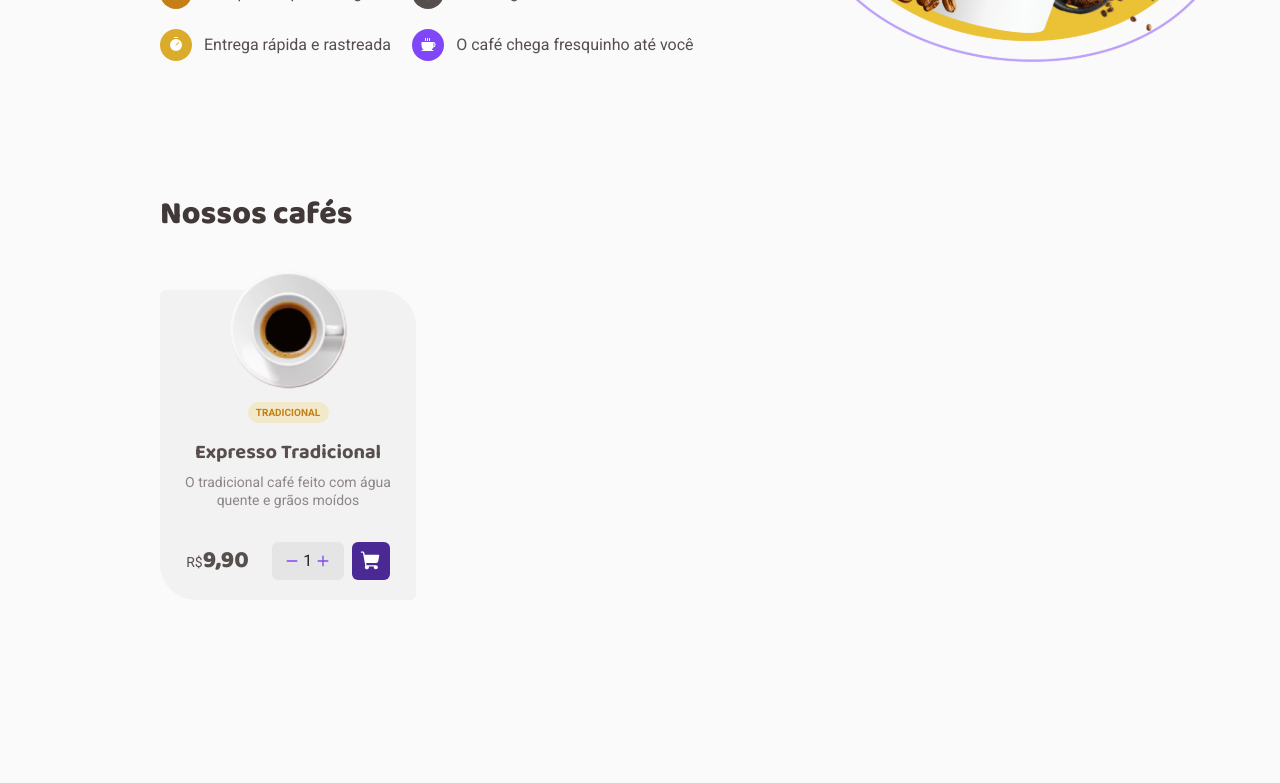
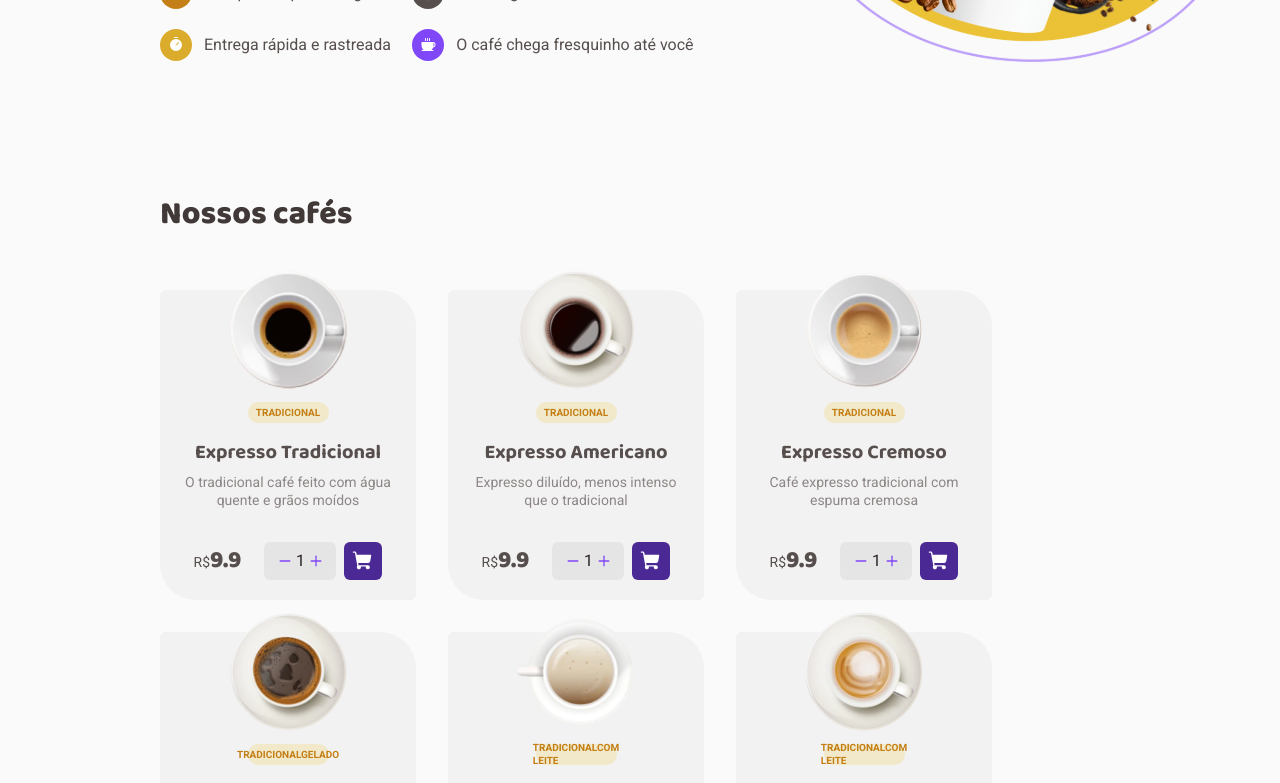
Before and after one commit to eoSalinas/coffee-delivery, a React (Vite) app: page / in a window 1280 px wide. Shown: the part 486-1269 px from the top of the page. Before the commit the page ends 1243 px from the top, so only its background shows below. Built offline with nearby package versions, Linux system fonts and the light colour scheme.

Commit message:
Product card - Mapping all coffees

```diff
--- a/src/pages/home/components/Product/index.tsx
+++ /dev/null
@@ -1,52 +0,0 @@
-import { CartButton } from '../../../../styles/buttons'
-import {
-  ButtonsContainer,
-  CartControlContainer,
-  ProductContainer,
-  ProductTag,
-} from './style'
-import { Minus, Plus, ShoppingCart } from 'phosphor-react'
-import expressoTradicionalIMG from '../../../../assets/coffees/expresso-tradicional.svg'
-import { useState } from 'react'
-
-export function Product() {
-  const [coffeeAmount, setCoffeeAmount] = useState(1)
-
-  function handleAddOne() {
-    if (coffeeAmount < 100) {
-      setCoffeeAmount((state) => state + 1)
-    }
-  }
-
-  function handleRemoveOne() {
-    if (coffeeAmount > 1) {
-      setCoffeeAmount((state) => state - 1)
-    }
-  }
-
-  return (
-    <ProductContainer>
-      <img
-        src={expressoTradicionalIMG}
-        alt="Uma xícara vista de cima de um café expresso tradicional"
-      />
-      <ProductTag>Tradicional</ProductTag>
-      <h4>Expresso Tradicional</h4>
-      <p>O tradicional café feito com água quente e grãos moídos</p>
-      <ButtonsContainer>
-        <label>
-          R$<span>9,90</span>
-        </label>
-        <CartControlContainer>
-          <Minus size={14} weight="bold" onClick={handleRemoveOne} />
-          <span>{coffeeAmount}</span>
-          <Plus size={14} weight="bold" onClick={handleAddOne} />
-        </CartControlContainer>
-
-        <CartButton bgColor="purple900" iconColor="white">
-          <ShoppingCart size={22} weight="fill" />
-        </CartButton>
-      </ButtonsContainer>
-    </ProductContainer>
-  )
-}
--- /dev/null
+++ b/src/pages/home/components/Products/index.tsx
@@ -0,0 +1,58 @@
+import { CartButton } from '../../../../styles/buttons'
+import {
+  ButtonsContainer,
+  CartControlContainer,
+  ProductContainer,
+  ProductTag,
+} from './style'
+import { Minus, Plus, ShoppingCart } from 'phosphor-react'
+import { useState } from 'react'
+import { coffees } from '../../../../coffees'
+
+export function Products() {
+  const [coffeeAmount, setCoffeeAmount] = useState(1)
+
+  function handleAddOne() {
+    if (coffeeAmount < 100) {
+      setCoffeeAmount((state) => state + 1)
+    }
+  }
+
+  function handleRemoveOne() {
+    if (coffeeAmount > 1) {
+      setCoffeeAmount((state) => state - 1)
+    }
+  }
+
+  return (
+    <>
+      {coffees.map((coffee) => {
+        return (
+          <ProductContainer key={coffee.id}>
+            <img
+              src={coffee.coffeeImg}
+              alt={`Uma xícara vista de cima de um café ${coffee.coffeeName}`}
+            />
+            <ProductTag>{coffee.tags}</ProductTag>
+            <h4>{coffee.coffeeName}</h4>
+            <p>{coffee.details}</p>
+            <ButtonsContainer>
+              <label>
+                R$<span>{coffee.price}</span>
+              </label>
+              <CartControlContainer>
+                <Minus size={14} weight="bold" onClick={handleRemoveOne} />
+                <span>{coffeeAmount}</span>
+                <Plus size={14} weight="bold" onClick={handleAddOne} />
+              </CartControlContainer>
+
+              <CartButton bgColor="purple900" iconColor="white">
+                <ShoppingCart size={22} weight="fill" />
+              </CartButton>
+            </ButtonsContainer>
+          </ProductContainer>
+        )
+      })}
+    </>
+  )
+}
--- a/src/pages/home/index.tsx
+++ b/src/pages/home/index.tsx
@@ -2,12 +2,13 @@ import {
   Badge,
   CopywritingContainer,
   HomeContainer,
+  ProductsContainer,
   ProductsListContainer,
   WelcomeContainer,
 } from './style'
 import coffeHeadlineIMG from '../../assets/coffee-headline.svg'
 import { Coffee, Package, ShoppingCart, Timer } from 'phosphor-react'
-import { Product } from './components/Product'
+import { Products } from './components/Products'
 
 export function Home() {
   return (
@@ -50,7 +51,9 @@ export function Home() {
       </WelcomeContainer>
       <ProductsListContainer>
         <h3>Nossos cafés</h3>
-        <Product />
+        <ProductsContainer>
+          <Products />
+        </ProductsContainer>
       </ProductsListContainer>
     </HomeContainer>
   )
--- a/src/pages/home/style.ts
+++ b/src/pages/home/style.ts
@@ -109,3 +109,9 @@ export const ProductsListContainer = styled.section`
     color: ${(props) => props.theme['brown-400']};
   }
 `
+export const ProductsContainer = styled.div`
+  display: flex;
+  flex-wrap: wrap;
+  gap: 2rem;
+  margin-bottom: 0.5rem;
+`
```
Also changed, not shown: src/pages/home/components/Products/style.ts (renamed from src/pages/home/components/Product/style.ts).
